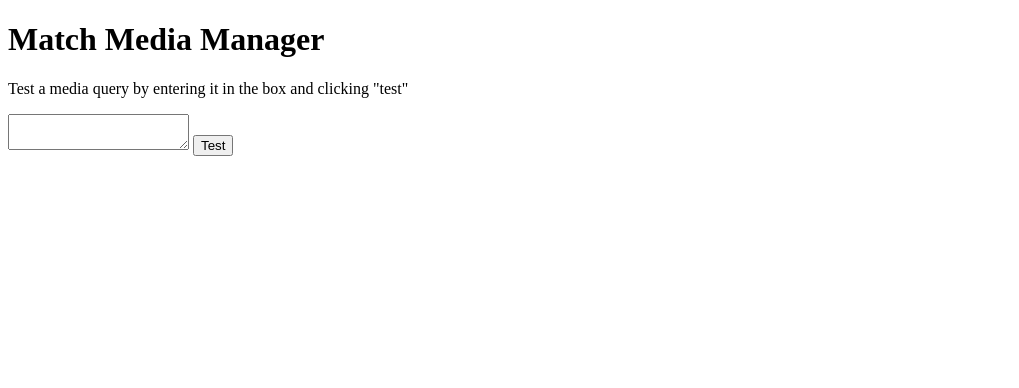
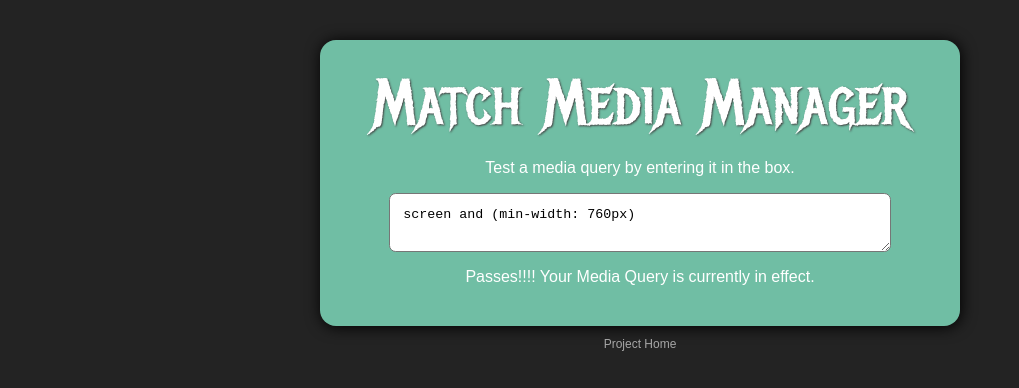
Before and after one commit to wesleytodd/Match-Media-Manager, a website: page index.html in a window 1280 px wide. Shown: the whole page, without its empty margins (0-1019 px from the left). Drawn offline with Linux system fonts and the light colour scheme.

Commit message:
Tests, example page and started some new features
- Testing existing functionality
- Updated example page so it looks all pretty
- Started removeMediaQuery method

```diff
--- a/index.html
+++ b/index.html
@@ -5,32 +5,99 @@
 	<title>Match Media Manager</title>
 	<meta name="description" content="A JavaScript library for managing callbacks based on media queries">
 	<meta name="author" content="Wes Todd">
+	<link href='http://fonts.googleapis.com/css?family=Metal+Mania' rel='stylesheet' type='text/css'>
+	<style>
+		body, html {
+			font-family: Arial, sans-serif;
+			background: #232323;
+			margin: 0;
+			padding: 1em 0 0;
+		}
+		.page-width {
+			width: 50%;
+			margin: 0 auto;
+			text-align: center;
+		}
+		#page-wrap {
+			background: #BBA14D;
+			color: #fff;
+			-webkit-border-radius: 1em;
+			border-radius: 1em;
+			-webkit-box-shadow: 1px 1px 15px 0 #000;
+			box-shadow: 1px 1px 15px 0 #000;
+			padding: 1.5em;
+			margin: .5em 0;
+		}
+		#page-wrap.pass {
+			background: #70BEA4;
+		}
+		#page-wrap.fail {
+			background: #85211C;
+		}
+		h1 {
+			font-family: 'Metal Mania', cursive;
+			font-weight: normal;
+			font-size: 4em;
+			text-align: center;
+			margin: 0;
+			text-shadow: 1px 1px 2px #444;
+		}
+		#tester-container {
+			text-align: center;
+		}
+		#tester-container div {
+			margin: 1em;
+		}
+		textarea {
+			display: block;
+			width: 80%;
+			margin: 0 auto;
+			padding: 1em;
+			-webkit-border-radius: .5em;
+			border-radius: .5em;
+		}
+		a {
+			color: #a6a6a6;
+			text-decoration: none;
+			font-size: .75em;
+		}
+	</style>
 </head>
 <body>
 
-	<div id="page-wrap">
+	<div class="page-width">
+		<div id="page-wrap" class="page-width">
 			<header>
 				<h1>Match Media Manager</h1>
 			</header>
 			<section id="tester-container">
-			<p>Test a media query by entering it in the box and clicking "test"</p>
-			<textarea id="mmm-tester"></textarea>
-			<button id="tttteeeesssstttt">Test</button>
+				<p>Test a media query by entering it in the box.</p>
+				<textarea id="mmm-tester">screen and (min-width: 760px)</textarea>
 			</section>
+		</div>
+		<a href="https://github.com/wesleytodd/Match-Media-Manager">Project Home</a>
+	</div>
+
+	<script src="matchmedia/matchMedia.js"></script>
+	<script src="matchMediaManager.js"></script>
+	<!--<script src="matchMediaManager.min.js"></script>-->
 	<script>
 		var c = document.getElementById('tester-container'),
+			w = document.getElementById('page-wrap'),
 			d = document.createElement('div');
 		function passes(){
 			d.innerHTML = "Passes!!!!  Your Media Query is currently in effect.";
-				d.className = "pass";
+			w.className = "pass";
 			c.appendChild(d);
 		}
 		function fails(){
 			d.innerHTML = "Fail!!!!  Your Media Query is <strong>NOT</strong> currently in effect.";
-				d.className = "fail";
+			w.className = "fail";
 			c.appendChild(d);
 		}
-			document.getElementById('tttteeeesssstttt').onclick = function(){
+		var i = document.getElementById('mmm-tester');
+		i.onkeyup = function(){
+			delete window.mmm;
 			mmm = MatchMediaManager();
 			var mq = document.getElementById('mmm-tester').value;
 			mmm.addMediaQuery(mq, {
@@ -38,21 +105,7 @@
 				off : fails
 			});
 		};
-		</script>
-	</div>
-
-	<script src="matchmedia/matchMedia.js"></script>
-	<script src="matchMediaManager.js"></script>
-	<!--<script src="matchMediaManager.min.js"></script>-->
-	<script>
-		var mmm = MatchMediaManager({
-			'(min-width: 500px)' : function(){
-				console.log('more than 500px');
-			},
-			'(max-width: 499px)' : function(){
-				console.log('less than 500px');
-			}
-		});
+		i.onkeyup();
 	</script>
 </body>
 </html>
--- a/matchMediaManager.js
+++ b/matchMediaManager.js
@@ -2,7 +2,7 @@
  * MatchMediaManager
  * http://wesleytodd.com/
  *
- * Version 0.1
+ * Version 0.2
  *
  * Basic Usage:
  *
@@ -21,7 +21,7 @@
  * });
  *
  */
-var MatchMediaManager = (function($, _, MatchMediaManager) {
+var MatchMediaManager = (function($, _, reveal) {
 
 	/**
 	 * typeof == obj wraper
@@ -154,6 +154,16 @@ var MatchMediaManager = (function($, _, MatchMediaManager) {
 	};
 
 	/**
+	 * Remove a media query from the manager
+	 *
+	 * @param string mediaQuery (optional) A valid media query string
+	 * @param function|object (optional) Either a function to remove from the on event, or a hash of on/off functions
+	 */
+	MatchMediaManager.prototype.removeMediaQuery = function(mediaQuery, callbacks) {
+
+	}
+
+	/**
 	 * MediaQuery constructor
 	 *
 	 * This object manages an individual media querie's state
@@ -231,6 +241,15 @@ var MatchMediaManager = (function($, _, MatchMediaManager) {
 	/**
 	 * Reveal access to MatchMediaManager
 	 */
+	if (!_t(reveal, 'undefined') && reveal === true) {
+		MatchMediaManager._internal = {
+			_t : _t,
+			each : each,
+			resize : resize,
+			Callbacks : Callbacks,
+			MediaQuery : MediaQuery
+		}
+	}
 	return MatchMediaManager;
 
-})(window.jQuery, window._);
+})(window.jQuery, window._, MatchMediaManager);
--- a/package.json
+++ b/package.json
@@ -1,6 +1,6 @@
 {
 	"name": "Match Media Manager",
-	"version": "0.1",
+	"version": "0.2",
 	"author": "Wes Todd <wes@wesleytodd.com>",
 	"description": "A manager object for breakpoints in a responsive design for triggering callback functions.",
 	"homepage": "http://wesleytodd.com",
```
Also changed, not shown: test/index.html (+3 -3 lines), test/test.js (+208 -1 lines), 1 other file. Lines whose indentation alone changed are shown as unchanged.
